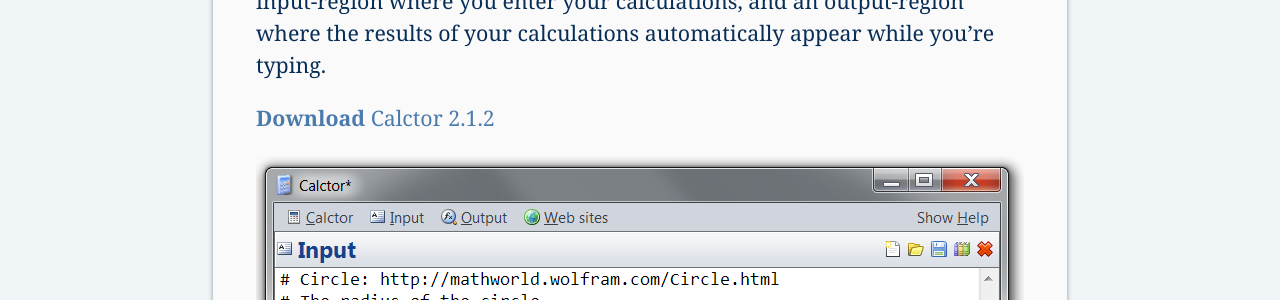
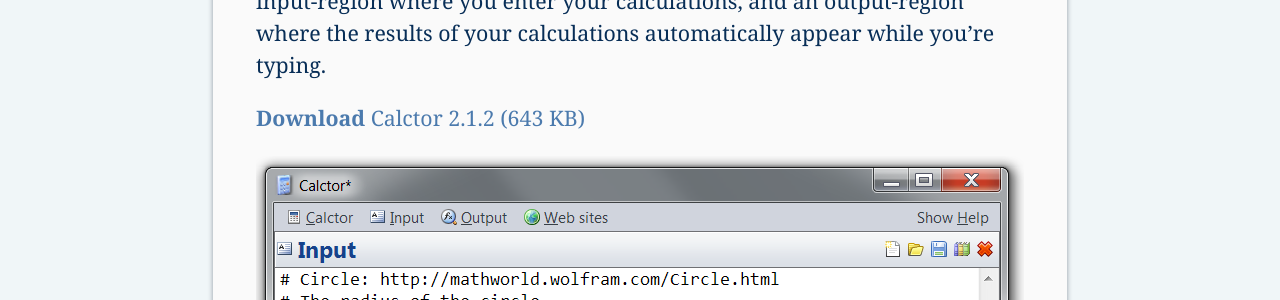
Before and after one commit to tommy-carlier/www.tcx.be, a Jekyll site: the page built from projects/calctor/index.html, in a window 1280 px wide. Shown: the part 277-577 px from the top of the page. Built offline with Jekyll 4.4.1, drawn with Linux system fonts in a browser that asks for light colours.

Commit message:
Added file size to download links

```diff
--- a/projects/calctor/index.html
+++ b/projects/calctor/index.html
@@ -7,7 +7,7 @@
 <article>
   <h1>{{project.title}} <small>{{project.version}}</small></h1>
   <p>{{project.description}}</p>
-  <p><a href="{{project.download}}" class="download"><b>Download</b> {{project.title}} {{project.version}}</a></p>
+  <p><a href="{{project.download}}" class="download"><b>Download</b> {{project.title}} {{project.version}}{% if project.size %} ({{project.size}}){% endif %}</a></p>
   <p><img src="{{site.baseUrl}}projects/calctor/calctor-screenshot.png" alt="Calctor screenshot"></p>
   <h2>Version History</h2>
   <dl>
--- a/projects/screen-capture/index.html
+++ b/projects/screen-capture/index.html
@@ -7,7 +7,7 @@
 <article>
   <h1>{{project.title}} <small>{{project.version}}</small></h1>
   <p>{{project.description}}</p>
-  <p><a href="{{project.download}}" class="download"><b>Download</b> {{project.title}} {{project.version}}</a></p>
+  <p><a href="{{project.download}}" class="download"><b>Download</b> {{project.title}} {{project.version}}{% if project.size %} ({{project.size}}){% endif %}</a></p>
   <h2>Version History</h2>
   <dl>
   {% for post in site.tags.SCREEN_CAPTURE %}
```
